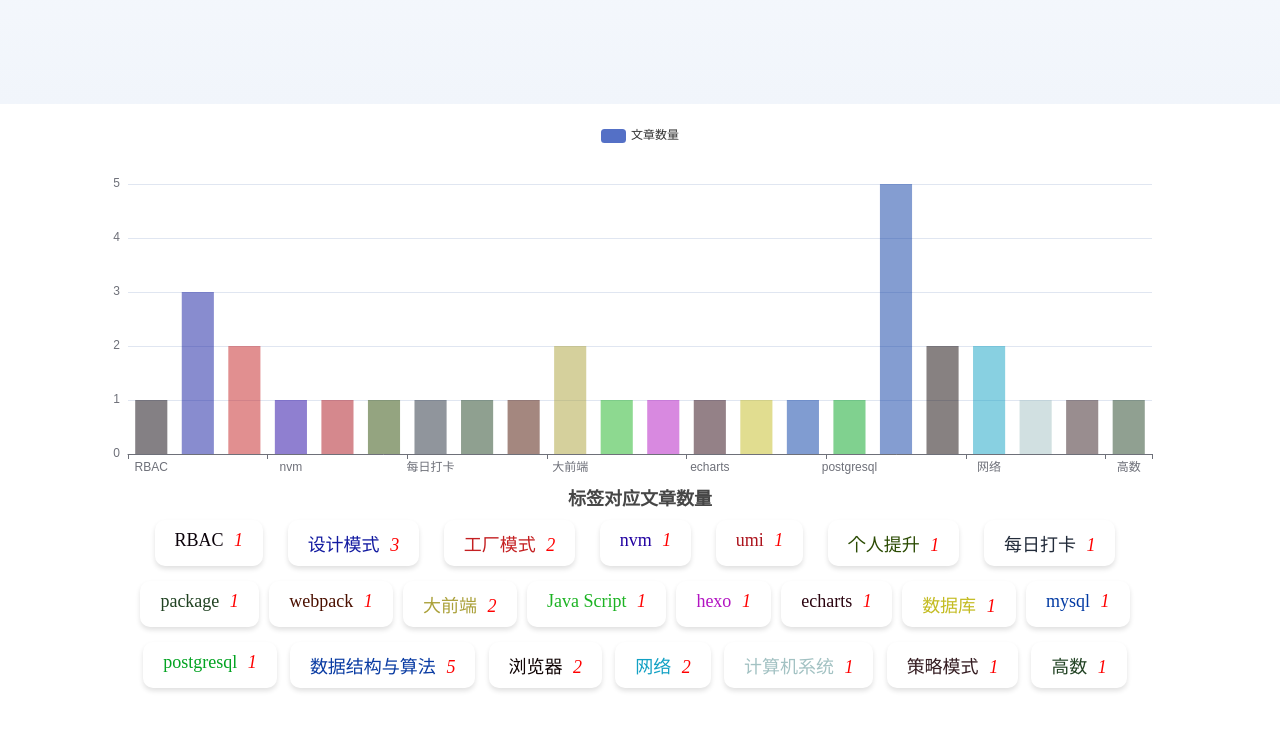
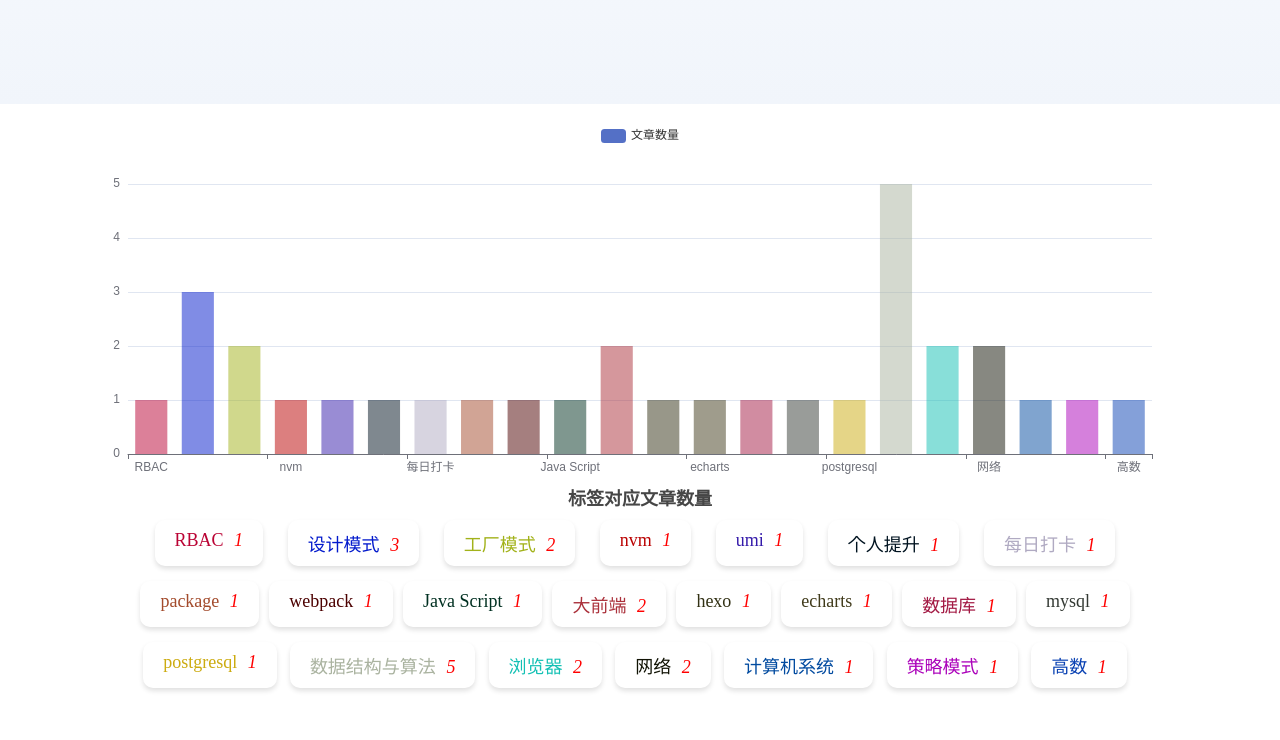
Before and after one commit to zyieng/zyieng.github.io, a plain HTML site: page tags/index.html in a window 1280 px wide. Shown: the part 247-987 px from the top of the page. Drawn offline with nearby package versions, Linux system fonts and the light colour scheme.

Commit message:
Site updated: 2021-10-23 19:07:15

```diff
--- a/tags/index.html
+++ b/tags/index.html
@@ -283,7 +283,7 @@
 
 
             <a href="RBAC" class="RBAC" value="RBAC">
-                <span style='color: #0b020a'>RBAC <i>1</i> </span>
+                <span style='color: #ba0334'>RBAC <i>1</i> </span>
             </a>
 
 
@@ -291,7 +291,7 @@
 
 
             <a href="设计模式" class="设计模式" value="设计模式">
-                <span style='color: #121aa0'>设计模式 <i>3</i> </span>
+                <span style='color: #031acc'>设计模式 <i>3</i> </span>
             </a>
 
 
@@ -299,7 +299,7 @@
 
 
             <a href="工厂模式" class="工厂模式" value="工厂模式">
-                <span style='color: #c42022'>工厂模式 <i>2</i> </span>
+                <span style='color: #a2b21a'>工厂模式 <i>2</i> </span>
             </a>
 
 
@@ -307,7 +307,7 @@
 
 
             <a href="nvm" class="nvm" value="nvm">
-                <span style='color: #2101a1'>nvm <i>1</i> </span>
+                <span style='color: #ba0101'>nvm <i>1</i> </span>
             </a>
 
 
@@ -315,7 +315,7 @@
 
 
             <a href="umi" class="umi" value="umi">
-                <span style='color: #ac131c'>umi <i>1</i> </span>
+                <span style='color: #341aaa'>umi <i>1</i> </span>
             </a>
 
 
@@ -323,7 +323,7 @@
 
 
             <a href="个人提升" class="个人提升" value="个人提升">
-                <span style='color: #2b4b03'>个人提升 <i>1</i> </span>
+                <span style='color: #001320'>个人提升 <i>1</i> </span>
             </a>
 
 
@@ -331,7 +331,7 @@
 
 
             <a href="每日打卡" class="每日打卡" value="每日打卡">
-                <span style='color: #232c3b'>每日打卡 <i>1</i> </span>
+                <span style='color: #b0aac2'>每日打卡 <i>1</i> </span>
             </a>
 
 
@@ -339,7 +339,7 @@
 
 
             <a href="package" class="package" value="package">
-                <span style='color: #204222'>package <i>1</i> </span>
+                <span style='color: #a34b2c'>package <i>1</i> </span>
             </a>
 
 
@@ -347,7 +347,15 @@
 
 
             <a href="webpack" class="webpack" value="webpack">
-                <span style='color: #4b1000'>webpack <i>1</i> </span>
+                <span style='color: #4c0101'>webpack <i>1</i> </span>
+            </a>
+
+
+
+
+
+            <a href="Java Script" class="Java Script" value="Java Script">
+                <span style='color: #003021'>Java Script <i>1</i> </span>
             </a>
 
 
@@ -355,15 +363,7 @@
 
 
             <a href="大前端" class="大前端" value="大前端">
-                <span style='color: #aba13a'>大前端 <i>2</i> </span>
-            </a>
-
-
-
-
-
-            <a href="Java Script" class="Java Script" value="Java Script">
-                <span style='color: #1cb323'>Java Script <i>1</i> </span>
+                <span style='color: #ab313b'>大前端 <i>2</i> </span>
             </a>
 
 
@@ -371,7 +371,7 @@
 
 
             <a href="hexo" class="hexo" value="hexo">
-                <span style='color: #b214c2'>hexo <i>1</i> </span>
+                <span style='color: #323114'>hexo <i>1</i> </span>
             </a>
 
 
@@ -379,7 +379,7 @@
 
 
             <a href="echarts" class="echarts" value="echarts">
-                <span style='color: #2b0410'>echarts <i>1</i> </span>
+                <span style='color: #413b1b'>echarts <i>1</i> </span>
             </a>
 
 
@@ -387,7 +387,7 @@
 
 
             <a href="数据库" class="数据库" value="数据库">
-                <span style='color: #c4bc23'>数据库 <i>1</i> </span>
+                <span style='color: #a31a44'>数据库 <i>1</i> </span>
             </a>
 
 
@@ -395,7 +395,7 @@
 
 
             <a href="mysql" class="mysql" value="mysql">
-                <span style='color: #033ba4'>mysql <i>1</i> </span>
+                <span style='color: #343a34'>mysql <i>1</i> </span>
             </a>
 
 
@@ -403,7 +403,7 @@
 
 
             <a href="postgresql" class="postgresql" value="postgresql">
-                <span style='color: #02a321'>postgresql <i>1</i> </span>
+                <span style='color: #ccab10'>postgresql <i>1</i> </span>
             </a>
 
 
@@ -411,7 +411,7 @@
 
 
             <a href="数据结构与算法" class="数据结构与算法" value="数据结构与算法">
-                <span style='color: #0a3ca3'>数据结构与算法 <i>5</i> </span>
+                <span style='color: #aab3a0'>数据结构与算法 <i>5</i> </span>
             </a>
 
 
@@ -419,7 +419,7 @@
 
 
             <a href="浏览器" class="浏览器" value="浏览器">
-                <span style='color: #100404'>浏览器 <i>2</i> </span>
+                <span style='color: #13c0b4'>浏览器 <i>2</i> </span>
             </a>
 
 
@@ -427,7 +427,7 @@
 
 
             <a href="网络" class="网络" value="网络">
-                <span style='color: #12a1c4'>网络 <i>2</i> </span>
+                <span style='color: #111304'>网络 <i>2</i> </span>
             </a>
 
 
@@ -435,7 +435,7 @@
 
 
             <a href="计算机系统" class="计算机系统" value="计算机系统">
-                <span style='color: #a3c2c3'>计算机系统 <i>1</i> </span>
+                <span style='color: #024ba0'>计算机系统 <i>1</i> </span>
             </a>
 
 
@@ -443,7 +443,7 @@
 
 
             <a href="策略模式" class="策略模式" value="策略模式">
-                <span style='color: #341c21'>策略模式 <i>1</i> </span>
+                <span style='color: #ab02ba'>策略模式 <i>1</i> </span>
             </a>
 
 
@@ -451,7 +451,7 @@
 
 
             <a href="高数" class="高数" value="高数">
-                <span style='color: #224324'>高数 <i>1</i> </span>
+                <span style='color: #0a42b3'>高数 <i>1</i> </span>
             </a>
 
 
@@ -467,7 +467,7 @@
 
 <script>
     $(function () { $('.tags-content').addClass('content-move'); })
-    let tagsInfo = {"RBAC":{"value":1,"color":"#0b020a"},"设计模式":{"value":3,"color":"#121aa0"},"工厂模式":{"value":2,"color":"#c42022"},"nvm":{"value":1,"color":"#2101a1"},"umi":{"value":1,"color":"#ac131c"},"个人提升":{"value":1,"color":"#2b4b03"},"每日打卡":{"value":1,"color":"#232c3b"},"package":{"value":1,"color":"#204222"},"webpack":{"value":1,"color":"#4b1000"},"大前端":{"value":2,"color":"#aba13a"},"Java Script":{"value":1,"color":"#1cb323"},"hexo":{"value":1,"color":"#b214c2"},"echarts":{"value":1,"color":"#2b0410"},"数据库":{"value":1,"color":"#c4bc23"},"mysql":{"value":1,"color":"#033ba4"},"postgresql":{"value":1,"color":"#02a321"},"数据结构与算法":{"value":5,"color":"#0a3ca3"},"浏览器":{"value":2,"color":"#100404"},"网络":{"value":2,"color":"#12a1c4"},"计算机系统":{"value":1,"color":"#a3c2c3"},"策略模式":{"value":1,"color":"#341c21"},"高数":{"value":1,"color":"#224324"}};
+    let tagsInfo = {"RBAC":{"value":1,"color":"#ba0334"},"设计模式":{"value":3,"color":"#031acc"},"工厂模式":{"value":2,"color":"#a2b21a"},"nvm":{"value":1,"color":"#ba0101"},"umi":{"value":1,"color":"#341aaa"},"个人提升":{"value":1,"color":"#001320"},"每日打卡":{"value":1,"color":"#b0aac2"},"package":{"value":1,"color":"#a34b2c"},"webpack":{"value":1,"color":"#4c0101"},"Java Script":{"value":1,"color":"#003021"},"大前端":{"value":2,"color":"#ab313b"},"hexo":{"value":1,"color":"#323114"},"echarts":{"value":1,"color":"#413b1b"},"数据库":{"value":1,"color":"#a31a44"},"mysql":{"value":1,"color":"#343a34"},"postgresql":{"value":1,"color":"#ccab10"},"数据结构与算法":{"value":5,"color":"#aab3a0"},"浏览器":{"value":2,"color":"#13c0b4"},"网络":{"value":2,"color":"#111304"},"计算机系统":{"value":1,"color":"#024ba0"},"策略模式":{"value":1,"color":"#ab02ba"},"高数":{"value":1,"color":"#0a42b3"}};
     let xAxisData = Object.keys(tagsInfo)
     let data = xAxisData.map((tag) => {
         const {value, color} = tagsInfo[tag]
```
Also changed, not shown: 2021/10/21/js观察者模式实现/index.html (+3 -1 lines), categories/index.html (+36 -36 lines), search.xml (+99 -97 lines).
